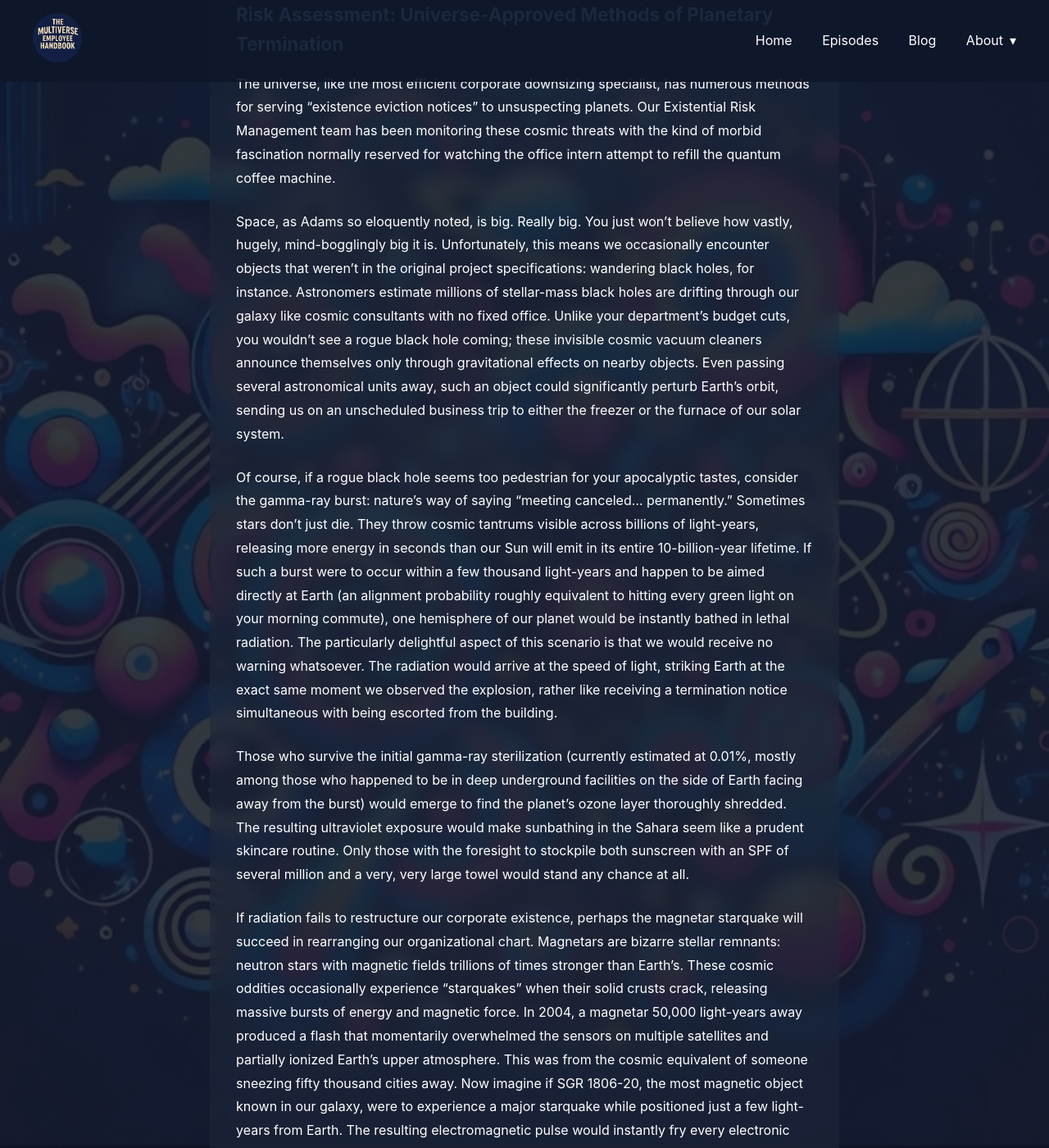
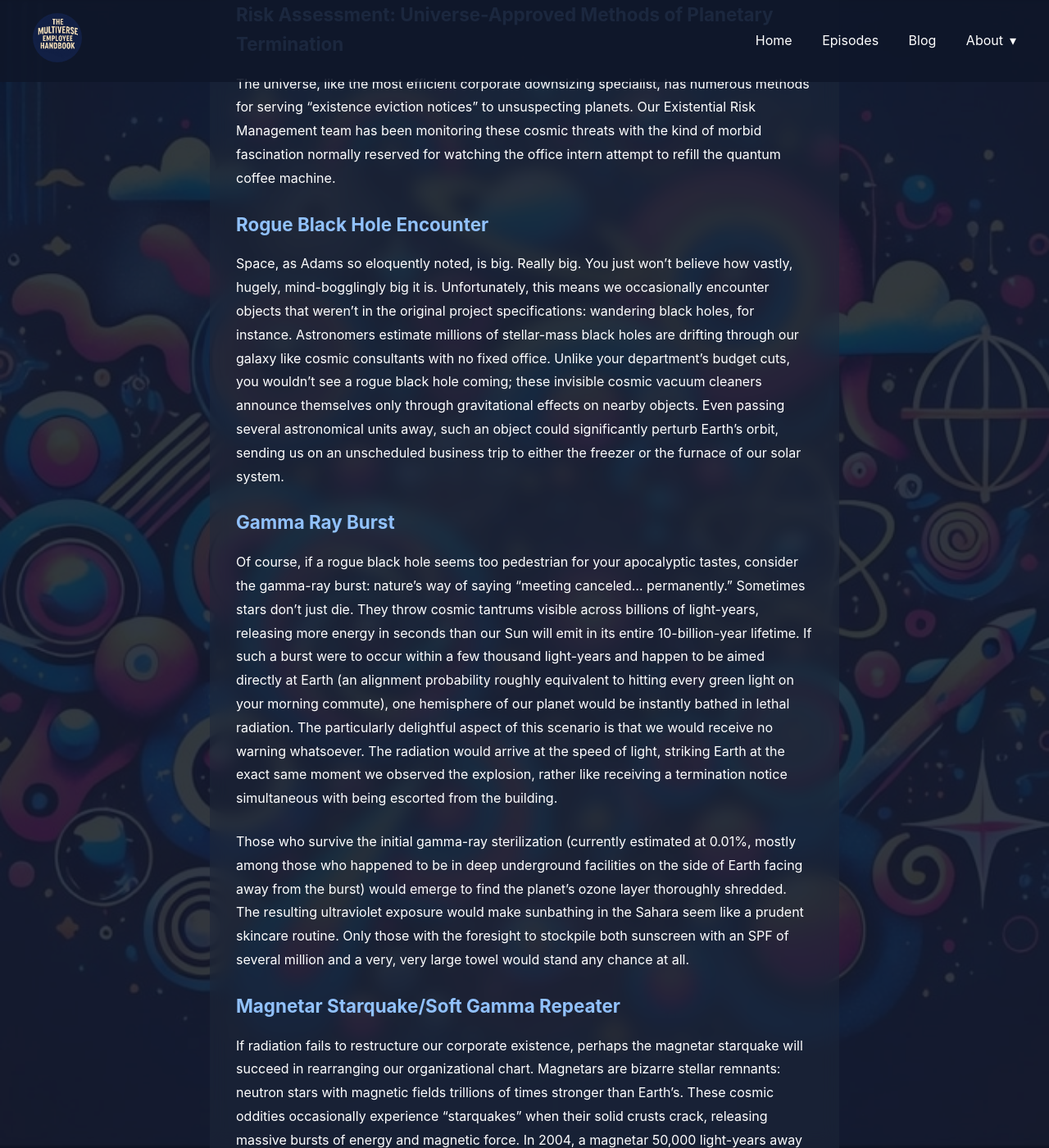
Before and after one commit to forward6/tmeh, a Jekyll site: the page built from _posts/2025-05-20-towel-day-survival-guide-planetary-termination.md, in a window 1280 px wide and 1400 px high, scrolled down 1059 px. Shown: the whole window at 82% size. Built offline with Jekyll 4.4.1, drawn with Linux system fonts in a browser that asks for light colours; some of the changed text lies outside the part shown.

Commit message:
Updated with titles

```diff
--- a/_posts/2025-05-20-towel-day-survival-guide-planetary-termination.md
+++ b/_posts/2025-05-20-towel-day-survival-guide-planetary-termination.md
@@ -18,15 +18,23 @@ Adams didn't just give us talking mattresses and digital watches that were still
 
 The universe, like the most efficient corporate downsizing specialist, has numerous methods for serving "existence eviction notices" to unsuspecting planets. Our Existential Risk Management team has been monitoring these cosmic threats with the kind of morbid fascination normally reserved for watching the office intern attempt to refill the quantum coffee machine.
 
+### Rogue Black Hole Encounter
+
 Space, as Adams so eloquently noted, is big. Really big. You just won't believe how vastly, hugely, mind-bogglingly big it is. Unfortunately, this means we occasionally encounter objects that weren't in the original project specifications: wandering black holes, for instance. Astronomers estimate millions of stellar-mass black holes are drifting through our galaxy like cosmic consultants with no fixed office. Unlike your department's budget cuts, you wouldn't see a rogue black hole coming; these invisible cosmic vacuum cleaners announce themselves only through gravitational effects on nearby objects. Even passing several astronomical units away, such an object could significantly perturb Earth's orbit, sending us on an unscheduled business trip to either the freezer or the furnace of our solar system.
+
+### Gamma Ray Burst
 
 Of course, if a rogue black hole seems too pedestrian for your apocalyptic tastes, consider the gamma-ray burst: nature's way of saying "meeting canceled... permanently." Sometimes stars don't just die. They throw cosmic tantrums visible across billions of light-years, releasing more energy in seconds than our Sun will emit in its entire 10-billion-year lifetime. If such a burst were to occur within a few thousand light-years and happen to be aimed directly at Earth (an alignment probability roughly equivalent to hitting every green light on your morning commute), one hemisphere of our planet would be instantly bathed in lethal radiation. The particularly delightful aspect of this scenario is that we would receive no warning whatsoever. The radiation would arrive at the speed of light, striking Earth at the exact same moment we observed the explosion, rather like receiving a termination notice simultaneous with being escorted from the building.
 
 Those who survive the initial gamma-ray sterilization (currently estimated at 0.01%, mostly among those who happened to be in deep underground facilities on the side of Earth facing away from the burst) would emerge to find the planet's ozone layer thoroughly shredded. The resulting ultraviolet exposure would make sunbathing in the Sahara seem like a prudent skincare routine. Only those with the foresight to stockpile both sunscreen with an SPF of several million and a very, very large towel would stand any chance at all.
 
+### Magnetar Starquake/Soft Gamma Repeater
+
 If radiation fails to restructure our corporate existence, perhaps the magnetar starquake will succeed in rearranging our organizational chart. Magnetars are bizarre stellar remnants: neutron stars with magnetic fields trillions of times stronger than Earth's. These cosmic oddities occasionally experience "starquakes" when their solid crusts crack, releasing massive bursts of energy and magnetic force. In 2004, a magnetar 50,000 light-years away produced a flash that momentarily overwhelmed the sensors on multiple satellites and partially ionized Earth's upper atmosphere. This was from the cosmic equivalent of someone sneezing fifty thousand cities away. Now imagine if SGR 1806-20, the most magnetic object known in our galaxy, were to experience a major starquake while positioned just a few light-years from Earth. The resulting electromagnetic pulse would instantly fry every electronic device on the planet's facing side, while the accompanying radiation would sterilize that entire hemisphere.
 
 Our technological civilization would be effectively destroyed by what amounts to a cosmic refrigerator magnet having a bad day. Decades of digital information would vanish in microseconds, leaving behind only those who maintained paper records, like that one colleague who still insists on printing every email "just in case." Survival rates would hover between 1-3%, concentrated among populations on Earth's opposite hemisphere who maintain pre-electronic lifestyles and happen to possess excellent electromagnetic shielding. Or perhaps those who, by sheer coincidence, wrapped themselves and all their essential electronics in their towels, which were, in retrospect, lined with quite effective Faraday cage material.
+
+### Sudden Vacuum Energy Shift
 
 If these scenarios seem insufficiently thorough for your existential anxiety, allow us to introduce the concept of vacuum decay: the ultimate "ctrl+alt+delete" for reality itself. Our universe might exist in a false vacuum state, a metastable configuration of quantum fields that appears stable but actually isn't. Much like that colleague who's been threatening to quit for fifteen years but never does, until suddenly they do, taking half the department's institutional knowledge with them. In this scenario, a random quantum fluctuation could trigger a transition to a true vacuum state, creating a bubble of reconfigured physics that would expand outward at the speed of light. Inside this bubble, the fundamental constants governing reality would be different. Atoms as we know them might not be able to exist. Matter itself could be fundamentally restructured at the quantum level.
 
```
Also changed, not shown: 3 other files.
